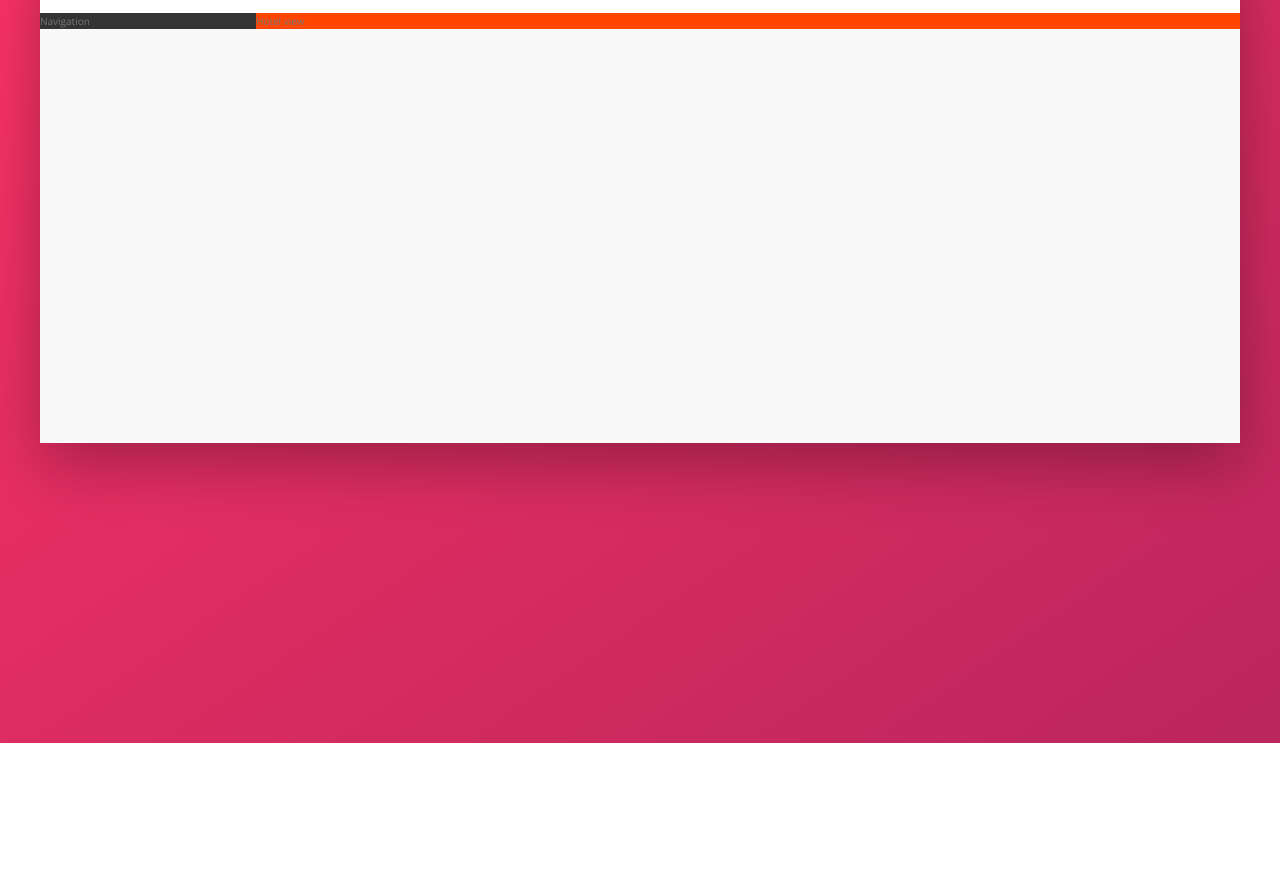
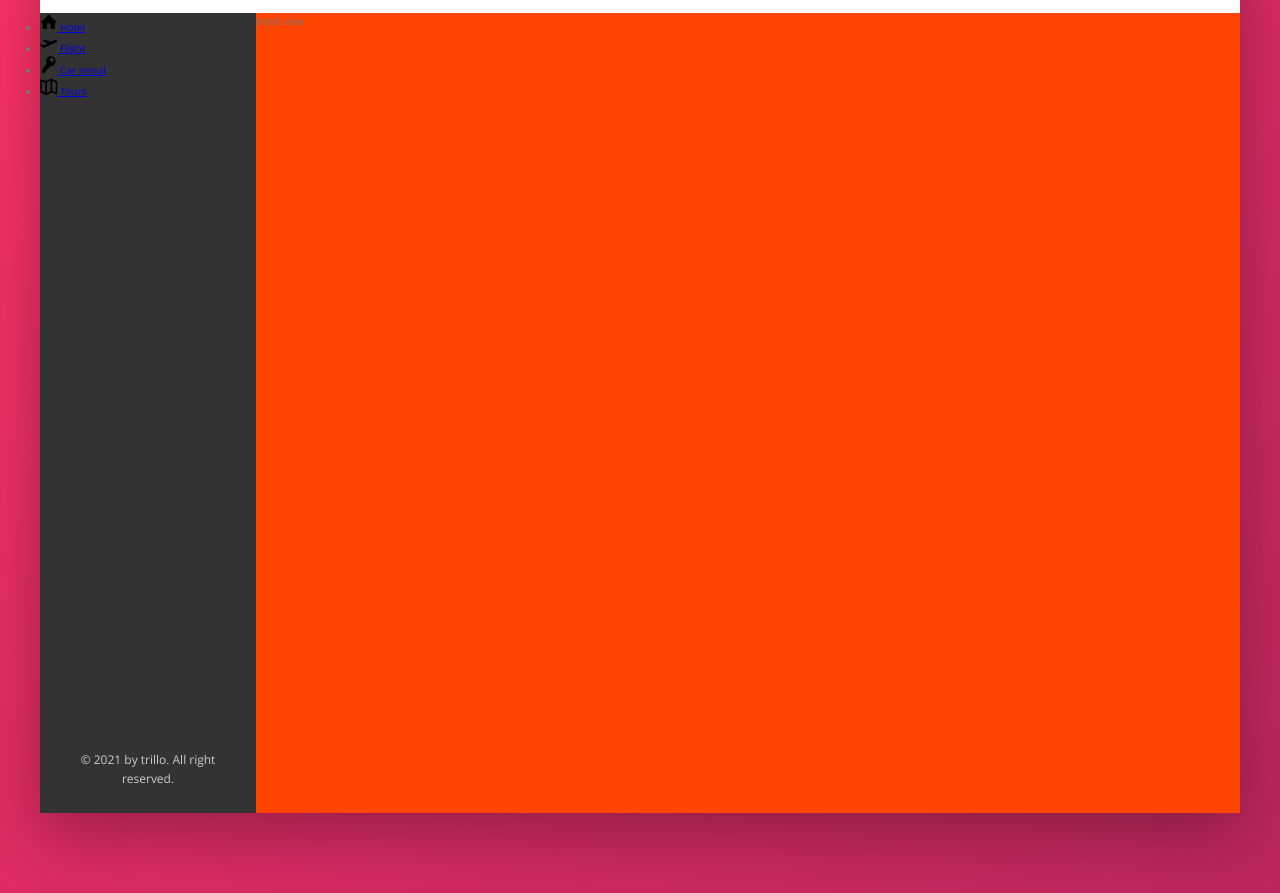
Before and after one commit to JoseManuelMunozManzano/trillo, a website: page index.html in a window 1280 px wide. Shown: the part 137-1030 px from the top of the page. Before the commit the page ends 880 px from the top, so only its background shows below. Drawn offline with nearby package versions, Linux system fonts and the light colour scheme.

Commit message:
Building the Navigation - Part 1

```diff
--- a/index.html
+++ b/index.html
@@ -12,10 +12,6 @@
     </head>
     <body>
         <div class="container">
-            <!-- In our header, we basically have 3 main components:
-                1. Logo
-                2. Search bar with the input field and an icon
-                3. User navigation -->
             <header class="header">
                 <img src="img/logo.png" alt="trillo logo" class="logo">
 
@@ -25,22 +21,6 @@
                     <!-- Element -->
                     <input type="text" class="search__input" placeholder="Search hotels">
                     <button class="search__button">
-                        <!-- Instead of icon-fonts we are going to use SVG's as icons -->
-                        <!-- This is because icon-fonts have several problems, like
-                            the fact that it's really just a hack to display icons,
-                            which are like images using a font. Also, icon-fonts fails
-                            more often than you would think, and in that case the browser
-                            just displays a blank square on the screen. and that's
-                            really terrible. Other issues are screenreaders for blind
-                            people trying to read out the icon-fonts and, of course,
-                            failing to do so. -->
-                        <!-- What is SVG? SVG stands for Scalable Vector Graphics, and
-                            it's a way of writing vector graphics with code.
-                            There is a webapp called icomoon.io that you can use for
-                            this -->
-                        <!-- The best way to include SVG's in HTML is using a SVG sprite
-                            and that's because in this way we can change the color of
-                            each of the icons using CSS -->
                         <svg class="search__icon">
                             <!-- xlin:href is only gonna work on the web server -->
                             <use xlink:href="img/sprite.svg#icon-magnifying-glass"></use>
@@ -72,7 +52,49 @@
 
             <div class="content">
                 <nav class="sidebar">
-                    Navigation
+                    <ul class="side-nav">
+                        <li class="side-nav__item">
+                            <a href="#" class="side-nav__link">
+                                <svg class="side-nav__icon">
+                                    <use xlink:href="img/sprite.svg#icon-home"></use>
+                                </svg>
+                                <span>Hotel</span>
+                            </a>
+                        </li>
+
+                        <li class="side-nav__item">
+                            <a href="#" class="side-nav__link">
+                                <svg class="side-nav__icon">
+                                    <use xlink:href="img/sprite.svg#icon-aircraft-take-off"></use>
+                                </svg>
+                                <span>Flight</span>
+                            </a>
+                        </li>
+
+                        <li class="side-nav__item">
+                            <a href="#" class="side-nav__link">
+                                <svg class="side-nav__icon">
+                                    <use xlink:href="img/sprite.svg#icon-key"></use>
+                                </svg>
+                                <span>Car rental</span>
+                            </a>
+                        </li>
+
+                        <li class="side-nav__item">
+                            <a href="#" class="side-nav__link">
+                                <svg class="side-nav__icon">
+                                    <use xlink:href="img/sprite.svg#icon-map"></use>
+                                </svg>
+                                <span>Tours</span>
+                            </a>
+                        </li>
+
+                    </ul>
+
+                    <div class="legal">
+                        &copy; 2021 by trillo. All right reserved.
+                    </div>
+
                 </nav>
 
                 <main class="hotel-view">
--- a/sass/_components.scss
+++ b/sass/_components.scss
@@ -134,3 +134,28 @@
     margin-right: 1rem;
   }
 }
+
+////////////////////////////////////////////
+// SIDE NAVIGATION
+.side-nav {
+  &__item {
+  }
+
+  &__link {
+  }
+
+  &__icon {
+    // Usually we size these svg icons as square
+    width: 1.75rem;
+    height: 1.75rem;
+  }
+}
+
+////////////////////////////////////////////
+// LEGAL TEXT
+.legal {
+  font-size: 1.2rem;
+  color: var(--color-grey-light-4);
+  text-align: center;
+  padding: 2.5rem;
+}
--- a/sass/_layout.scss
+++ b/sass/_layout.scss
@@ -36,12 +36,19 @@
   // Generally, with percentages it would be better to allow it to shrink, but right now
   // it's good like this.
   flex: 0 0 18%;
+
+  display: flex;
+  flex-direction: column;
+  justify-content: space-between;
 }
 
 .hotel-view {
   background-color: #fff;
   background-color: orangered;
 
+  // For testing purposes, to pretend that we have content. Later we will remove this
+  height: 80rem;
+
   // Now the element should grow as much as it can
   flex: 1;
 }
```
Also changed, not shown: css/style.css, 1 other file.
